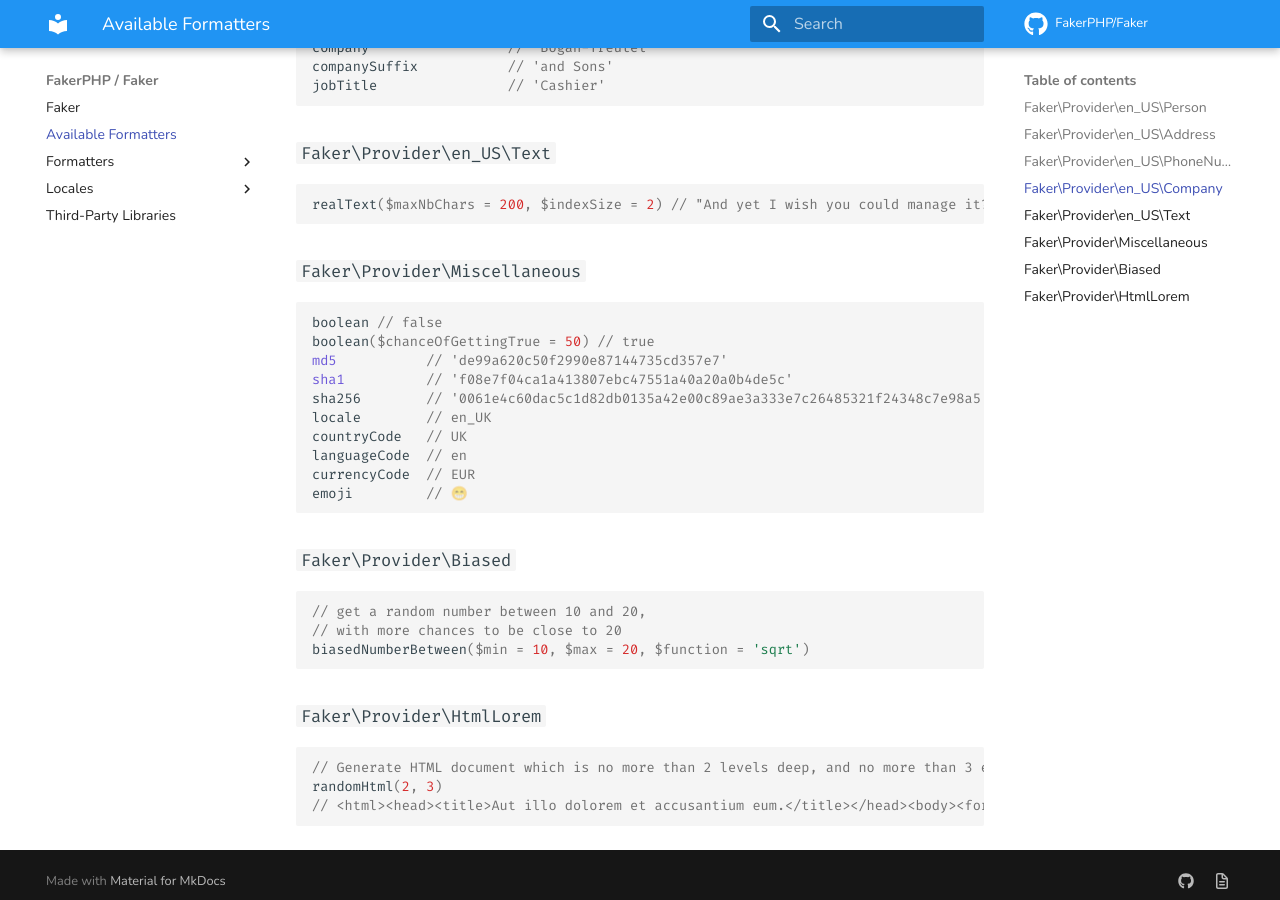
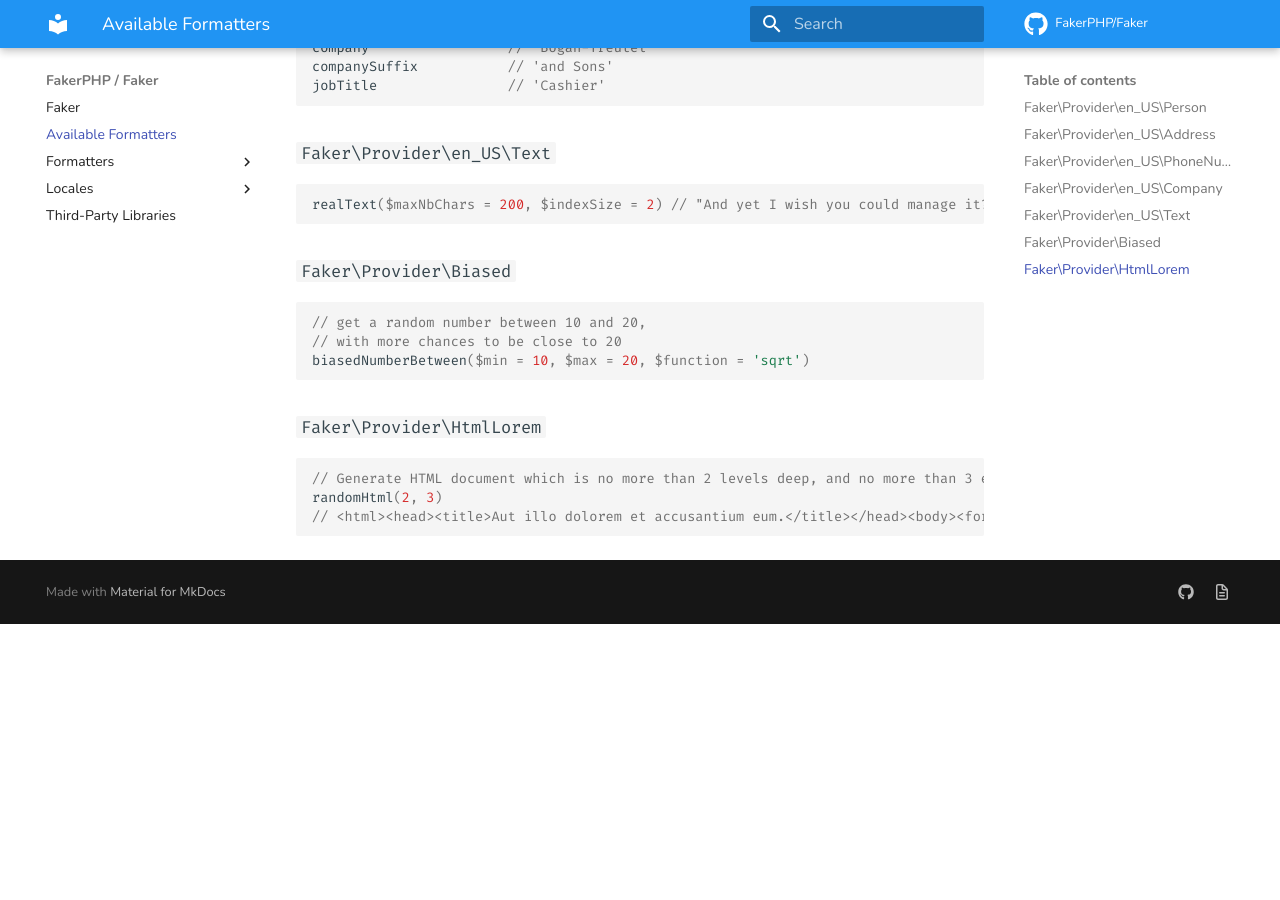
Before and after one commit to FakerPHP/fakerphp.github.io, an MkDocs documentation site: the page built from docs/formatters.md, in a window 1280 px wide and 900 px high, scrolled down 1253 px. Built offline with MkDocs 1.6.1 and Material for MkDocs 9.7.7, drawn with Linux system fonts in a browser that asks for light colours; comment, search, counter and statistics services are not loaded; after the commit the page ends 1877 px from its top, so only the background shows below that.

Commit message:
Added documentation for Miscellaneous provider

````diff
--- a/docs/formatters.md
+++ b/docs/formatters.md
@@ -67,21 +67,6 @@
 realText($maxNbChars = 200, $indexSize = 2) // "And yet I wish you could manage it?) 'And what are they made of?' Alice asked in a shrill, passionate voice. 'Would YOU like cats if you were never even spoke to Time!' 'Perhaps not,' Alice replied."
 ```
 
-### `Faker\Provider\Miscellaneous`
-
-```php
-boolean // false
-boolean($chanceOfGettingTrue = 50) // true
-md5           // 'de99a620c50f2990e87144735cd357e7'
-sha1          // 'f08e7f04ca1a413807ebc47551a40a20a0b4de5c'
-sha256        // '0061e4c60dac5c1d82db0135a42e00c89ae3a333e7c26485321f24348c7e98a5'
-locale        // en_UK
-countryCode   // UK
-languageCode  // en
-currencyCode  // EUR
-emoji         // 😁
-```
-
 ### `Faker\Provider\Biased`
 
 ```php
--- a/mkdocs.yml
+++ b/mkdocs.yml
@@ -96,6 +96,7 @@
       - formatters/image.md
       - formatters/uuid.md
       - formatters/barcode.md
+      - formatters/miscellaneous.md
   - 'Locales': *locales
   - third-party.md
 
````
Also changed, not shown: docs/formatters/miscellaneous.md (added, +107 -0 lines).
